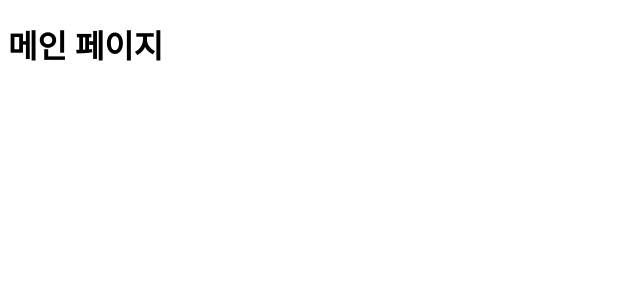
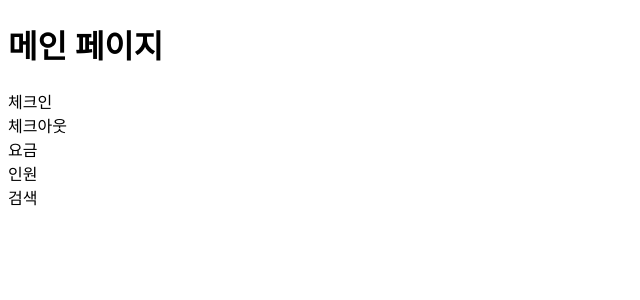
Before and after one commit to shininghyunho/bangbang, a React (Vite) app in the folder bangbang/: page / in a window 1280 px wide. Shown: the top 300 px of the page, without its empty margins (0-640 px from the left). Built offline with nearby package versions, Linux system fonts and the light colour scheme.

Commit message:
feat : 검색바 컴포넌트 구성.
- 매우 간단하게 구성.
- 체크인, 체크아웃, 요금, 인원, 검색으로 나눔.
- 인원은 GuestSelector 로 별도의 컴포넌트 구성.
- 현재 모든 태그는 div로 구성. (이후 수정)

```diff
--- a/bangbang/src/App.tsx
+++ b/bangbang/src/App.tsx
@@ -1,10 +1,11 @@
-import { useState } from 'react'
+import SearchBar from './SearchBar';
 
 function App() {
 
   return (
     <>
       <h1>메인 페이지</h1>
+      <SearchBar/>
     </>
   )
 }
--- /dev/null
+++ b/bangbang/src/GuestSelector.tsx
@@ -0,0 +1,7 @@
+export default function GuestSelector () {
+    return (
+        <div>
+            인원
+        </div>
+    )
+}
--- /dev/null
+++ b/bangbang/src/SearchBar.tsx
@@ -0,0 +1,13 @@
+import GuestSelector from "./GuestSelector";
+
+export default function SearchBar() {
+    return(
+        <div>
+            <div className="search-field">체크인</div>
+            <div className="search-field">체크아웃</div>
+            <div className="search-field">요금</div>
+            <GuestSelector/>
+            <div className="search-field">검색</div>
+        </div>
+    )
+}
```
